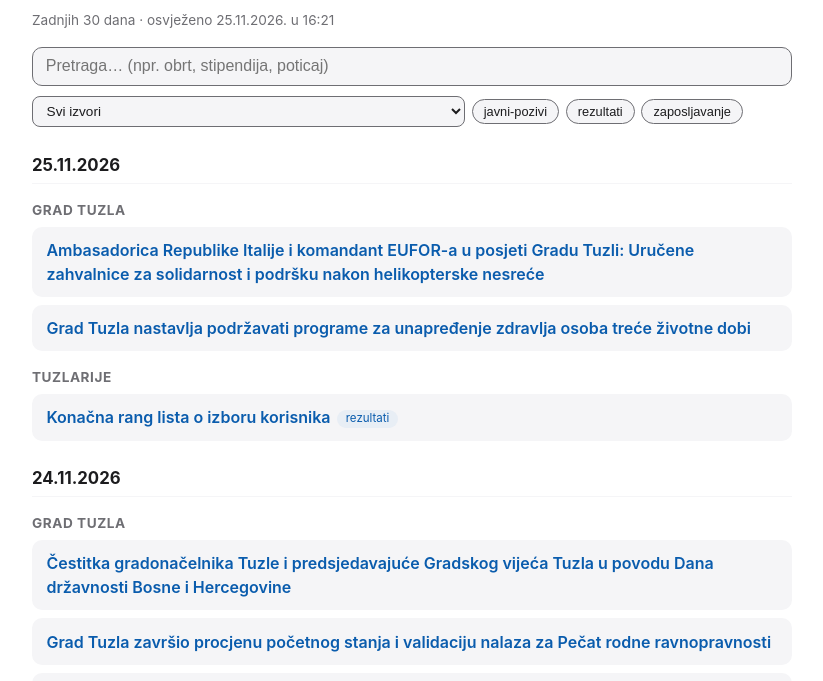
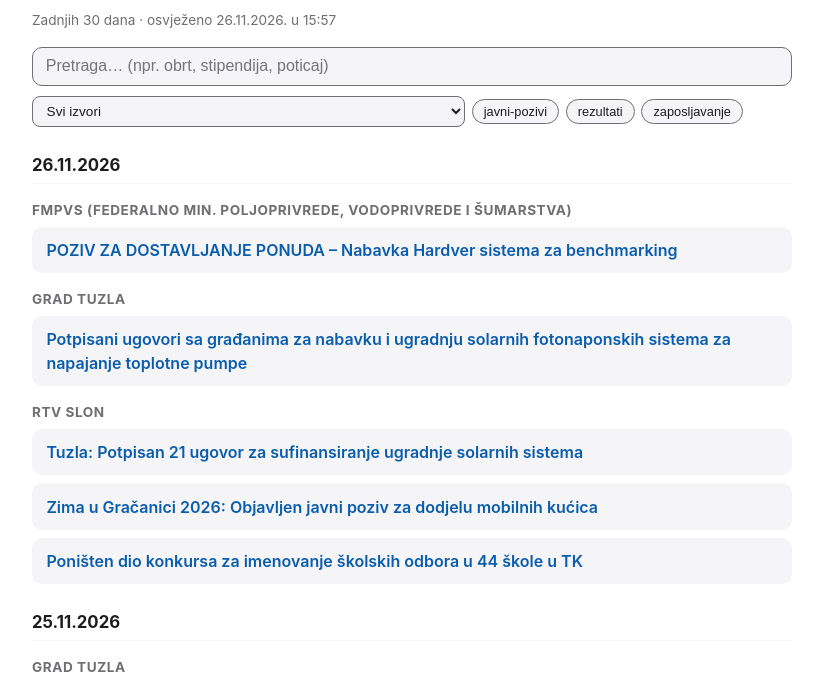
Before and after one commit to edinselimovic/public-grants-call-digest, a plain HTML site: page index.html in a window 1280 px wide. Shown: the part 56-737 px from the top of the page, without its empty margins (228-1051 px from the left). Drawn offline with Linux system fonts and the light colour scheme.

Commit message:
Digest 2026-11-26

```diff
--- a/index.html
+++ b/index.html
@@ -45,7 +45,7 @@ li a.title:hover { text-decoration:underline }
 .empty { color:var(--muted); padding:2rem 0; text-align:center }
 </style></head><body><main>
 <h1>Javni pozivi i konkursi</h1>
-<p class="meta">Zadnjih 30 dana &middot; osvježeno 25.11.2026. u 16:21</p>
+<p class="meta">Zadnjih 30 dana &middot; osvježeno 26.11.2026. u 15:57</p>
 <input id="search" type="search" placeholder="Pretraga… (npr. obrt, stipendija, poticaj)">
 <div class="filters">
 <select id="pub"><option value="">Svi izvori</option><option value="FMKS (kultura i sport)">FMKS (kultura i sport)</option><option value="FMPVS (Federalno min. poljoprivrede, vodoprivrede i šumarstva)">FMPVS (Federalno min. poljoprivrede, vodoprivrede i šumarstva)</option><option value="Grad Tuzla">Grad Tuzla</option><option value="JU Služba za zapošljavanje TK">JU Služba za zapošljavanje TK</option><option value="RTV Slon">RTV Slon</option><option value="TuzlaInfo.ba">TuzlaInfo.ba</option><option value="Tuzlanski.ba">Tuzlanski.ba</option><option value="Tuzlarije">Tuzlarije</option><option value="Vlada Federacije BiH">Vlada Federacije BiH</option><option value="Vlada Tuzlanskog kantona">Vlada Tuzlanskog kantona</option></select>
@@ -53,6 +53,20 @@ li a.title:hover { text-decoration:underline }
 <button class="tchip" data-topic="rezultati">rezultati</button>
 <button class="tchip" data-topic="zaposljavanje">zaposljavanje</button>
 </div>
+<section>
+<h2>26.11.2026</h2>
+<div class="pubgroup"><h3>FMPVS (Federalno min. poljoprivrede, vodoprivrede i šumarstva)</h3><ul>
+<li data-publisher="FMPVS (Federalno min. poljoprivrede, vodoprivrede i šumarstva)" data-topics="javni-pozivi"><a class="title" href="https://fmpvs.gov.ba/2026/11/26/poziv-za-dostavljanje-ponuda-nabavka-hardver-sistema-za-benchmarking/" target="_blank" rel="noopener">POZIV ZA DOSTAVLJANJE PONUDA – Nabavka Hardver sistema za benchmarking</a></li>
+</ul></div>
+<div class="pubgroup"><h3>Grad Tuzla</h3><ul>
+<li data-publisher="Grad Tuzla" data-topics="javni-pozivi"><a class="title" href="https://grad.tuzla.ba/vijesti/potpisani-ugovori-sa-gradjanima-za-nabavku-i-ugradnju-solarnih-fotonaponskih-sistema-za-napajanje-toplotne-pumpe/" target="_blank" rel="noopener">Potpisani ugovori sa građanima za nabavku i ugradnju solarnih fotonaponskih sistema za napajanje toplotne pumpe</a></li>
+</ul></div>
+<div class="pubgroup"><h3>RTV Slon</h3><ul>
+<li data-publisher="RTV Slon" data-topics="javni-pozivi"><a class="title" href="https://www.rtvslon.ba/solarni-sistemi-tuzla-potpisani-ugovori/" target="_blank" rel="noopener">Tuzla: Potpisan 21 ugovor za sufinansiranje ugradnje solarnih sistema</a></li>
+<li data-publisher="RTV Slon" data-topics="javni-pozivi"><a class="title" href="https://www.rtvslon.ba/zima-u-gracanici-2026/" target="_blank" rel="noopener">Zima u Gračanici 2026: Objavljen javni poziv za dodjelu mobilnih kućica</a></li>
+<li data-publisher="RTV Slon" data-topics="javni-pozivi"><a class="title" href="https://www.rtvslon.ba/ponistenje-konkursa-skolski-odbori-tk/" target="_blank" rel="noopener">Poništen dio konkursa za imenovanje školskih odbora u 44 škole u TK</a></li>
+</ul></div>
+</section>
 <section>
 <h2>25.11.2026</h2>
 <div class="pubgroup"><h3>Grad Tuzla</h3><ul>
```
Also changed, not shown: 1 other file.
